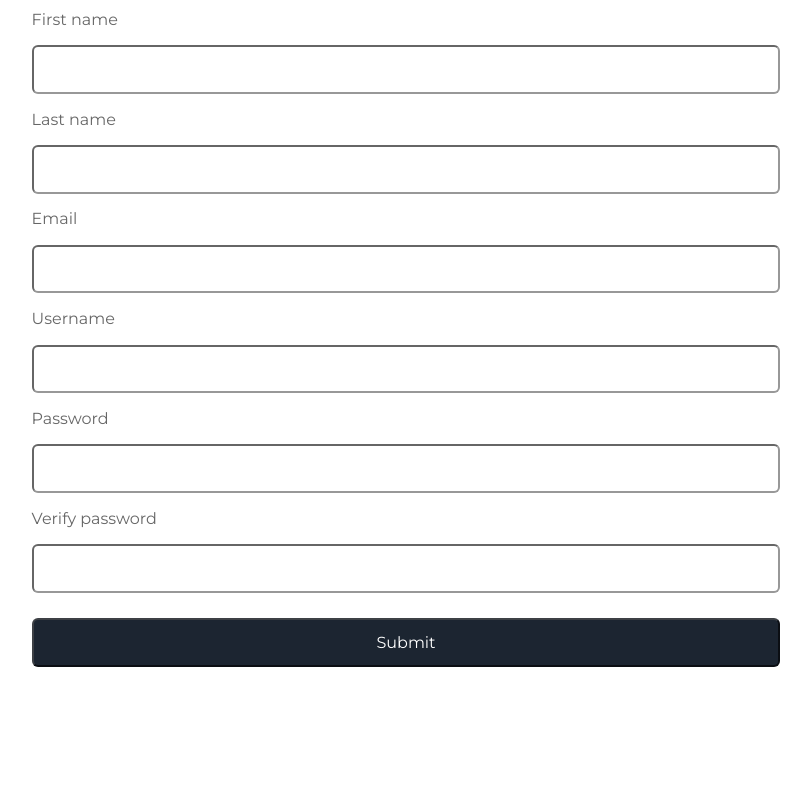
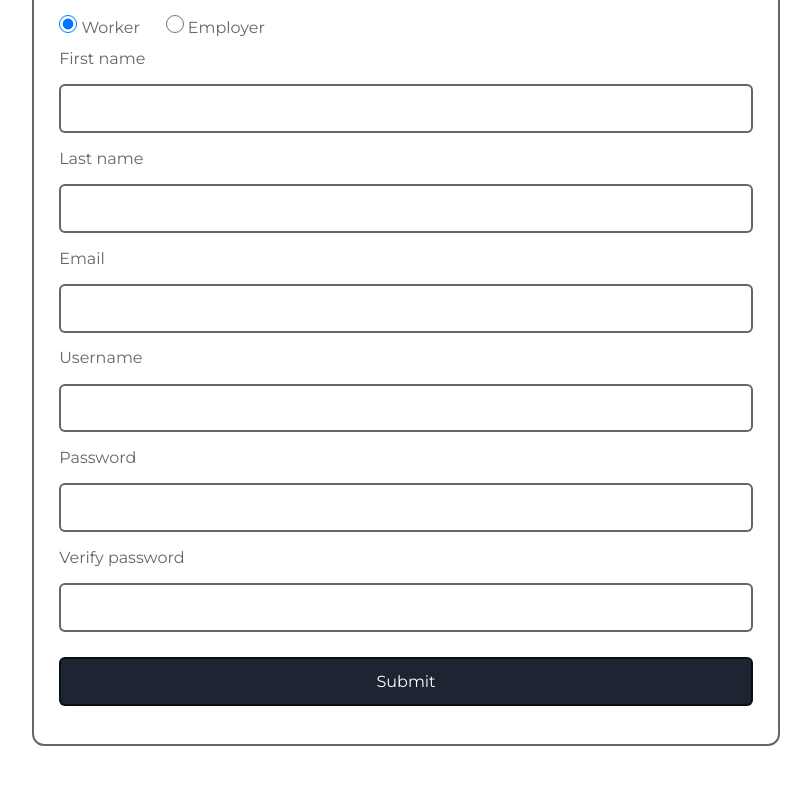
Before and after one commit to somwork/client, a React app: page /sign-up in a window 1280 px wide. Shown: the part 134-932 px from the top of the page, without its empty margins (234-1045 px from the left). Before the commit the page ends 839 px from the top, so only its background shows below. Built offline with nearby package versions, Linux system fonts and the light colour scheme.

Commit message:
Fix sign up

```diff
--- a/src/default.css
+++ b/src/default.css
@@ -108,9 +108,8 @@ input,
 textarea,
 button {
   background: var(--light);
-  border-color: var(--secondary);
+  border: solid var(--border-width) var(--secondary);
   border-radius: var(--border-radius);
-  border-width: var(--border-width);
   padding: calc(var(--spacing) / 2);
   font-size: var(--font-size);
   font-family: var(--font-family);
@@ -125,6 +124,14 @@ button {
   color: var(--light);
   cursor: pointer;
   appearance: none;
+}
+
+input[type="radio"],
+input[type="checkbox"] {
+  width: 18px;
+  height: 18px;
+  border-radius: 50%;
+  display: inline-block;
 }
 
 input[type="submit"].secondary,
--- /dev/null
+++ b/src/views/SignUp/SignUp.css
@@ -0,0 +1,18 @@
+.sign-up {
+  padding: var(--spacing);
+}
+
+.sign-up form {
+  padding: var(--spacing);
+  border: solid 2px var(--secondary);
+  border-radius: calc(var(--border-radius) * 2)
+}
+
+.sign-up form span {
+  display: inline-block;
+  width: var(--spacing);
+}
+
+.sign-up form h1 {
+  margin-top: calc(var(--spacing) / 4);
+}
--- a/src/views/SignUp/SignUp.js
+++ b/src/views/SignUp/SignUp.js
@@ -1,17 +1,24 @@
 import React,{ Component } from "react";
+import { withRouter } from "react-router-dom";
 import Layout from '../../components/Layout';
+import Alert from '../../components/Alert';
 import camelcase from 'camelcase';
 import worker from '../../api/worker';
+import employer from '../../api/employer';
+import './SignUp.css'
 
-export default class SignUp extends Component{
+const api = { worker, employer }
 
+export default withRouter(class SignUp extends Component{
   state = {
     firstName: '',
     lastName: '',
     email: '',
     username:'',
     password:'',
-    verifyPassword:''
+    verifyPassword:'',
+    type: 'worker',
+    error: null
   };
 
   fields = [
@@ -20,8 +27,8 @@ export default class SignUp extends Component{
     ["Last name","text", v => v.length > 0],
     ["Email","email", v => (/^(([^<>()\[\]\\.,;:\s@"]+(\.[^<>()\[\]\\.,;:\s@"]+)*)|(".+"))@((\[[0-9]{1,3}\.[0-9]{1,3}\.[0-9]{1,3}\.[0-9]{1,3}\])|(([a-zA-Z\-0-9]+\.)+[a-zA-Z]{2,}))$/).test(v)], // eslint-disable-line
     ["Username","text", v => v.length > 0],
-    ["Password","password", v => v.length >= 8],
-    ["Verify password","password", v => v === this.state.password && v.length>=8]
+    ["Password","password", v => v.length >= 4],
+    ["Verify password","password", v => v === this.state.password && v.length >= 4]
   ]
 
   /**
@@ -44,17 +51,27 @@ export default class SignUp extends Component{
     event.preventDefault();
 
     if(!this.validator()){
-      //invalid input
+      this.setState({ error: "Invalid input" })
       return false;
     }
 
-    await worker.create({
+    try {
+      const res = await api[this.state.type].create({
         firstName: this.state.firstName,
         lastName: this.state.lastName,
         email: this.state.email,
         username: this.state.username,
         password: this.state.password,
       });
+
+      if (res.error) {
+        return this.setState({ error: res.error })
+      }
+
+      this.props.history.push('/login')
+    } catch(err) {
+      this.setState({ error: err.message })
+    }
   }
 
   /**
@@ -101,9 +118,33 @@ export default class SignUp extends Component{
   render(){
     return (
       <Layout hideSideBar>
-        <section>
+        <section className="sign-up">
+          <form onSubmit={this.submitHandler}>
             <h1>Sign Up</h1>
-          <form onSubmit={this.submitHandler}>
+            {this.state.error && (
+              <Alert>{this.state.error}</Alert>
+            )}
+            <label>
+              <input
+                name='type'
+                type='radio'
+                value='worker'
+                onChange={this.changeHandler}
+                checked={this.state.type === 'worker'}
+                required
+              /> Worker
+            </label>
+            <span />
+            <label>
+              <input
+                name='type'
+                type='radio'
+                value='employer'
+                onChange={this.changeHandler}
+                checked={this.state.type === 'employer'}
+                required
+              /> Employer
+            </label><br />
             {this.fields.map(this.fieldRender.bind(this))}
             <input type="submit" value="Submit"/>
           </form>
@@ -111,4 +152,4 @@ export default class SignUp extends Component{
       </Layout>
     )
   }
-}
+})
```
Lines whose indentation alone changed are shown as unchanged.
